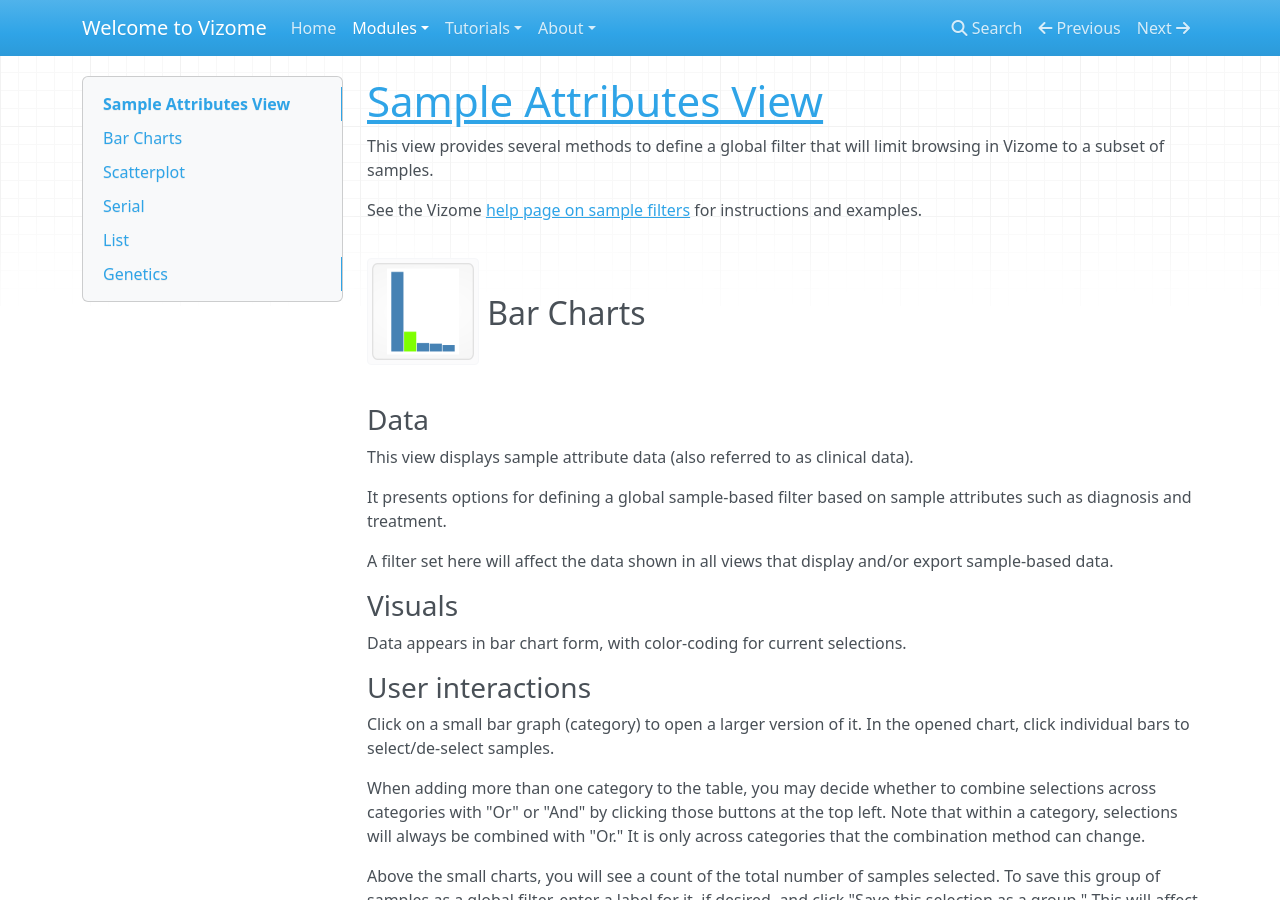
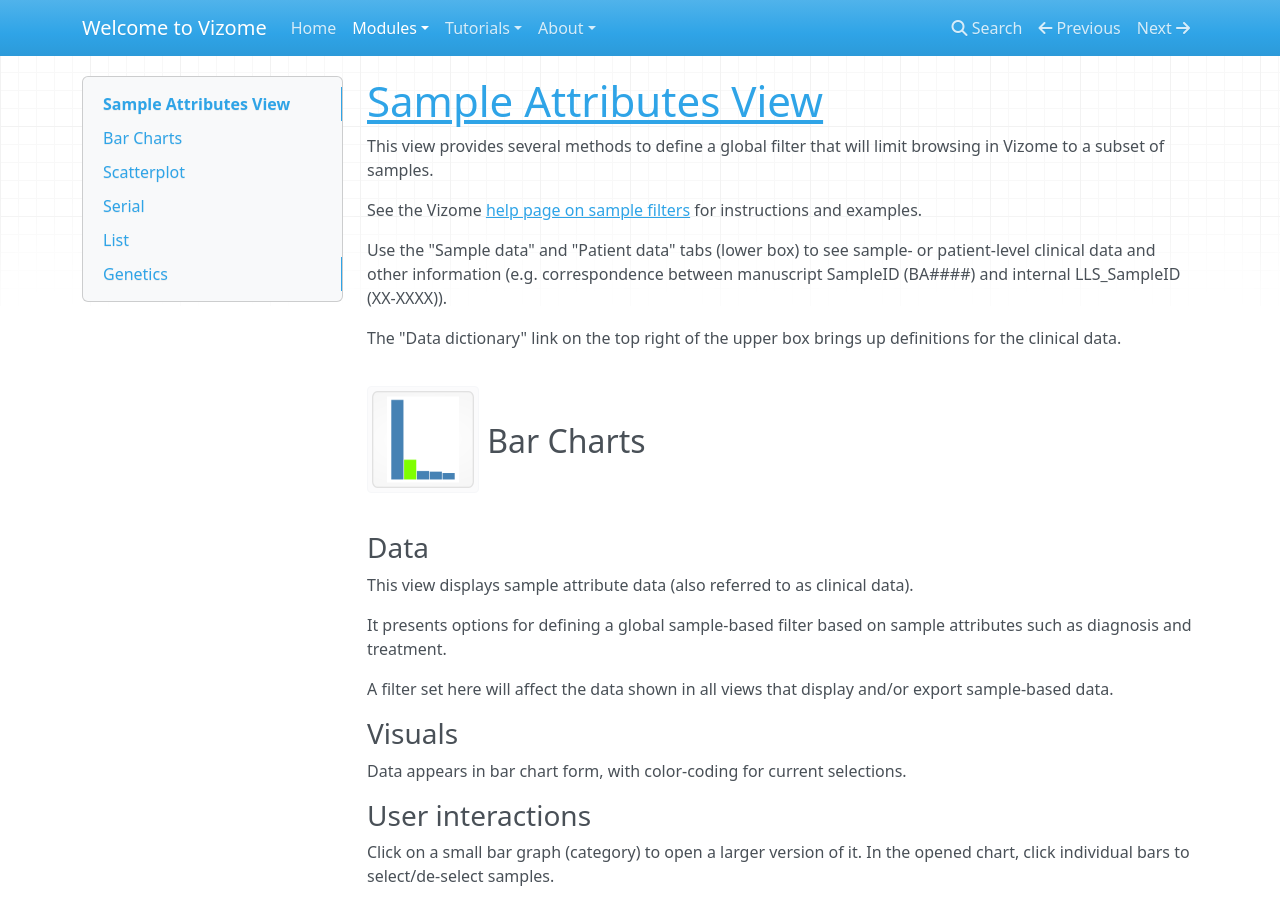
Before and after one commit to lopierra/vizome_docs, an MkDocs documentation site: the page built from docs/samples.md, in a window 1280 px wide and 900 px high. Built offline with MkDocs 1.6.1, drawn with Linux system fonts in a browser that asks for light colours; nearby versions of some CDN libraries; old or Windows-style settings are respelled for this version of MkDocs.

Commit message:
Update samples.md

```diff
--- a/docs/samples.md
+++ b/docs/samples.md
@@ -3,6 +3,10 @@
 This view provides several methods to define a global filter that will limit browsing in Vizome to a subset of samples.
 
 See the Vizome [help page on sample filters](http://www.vizome.org/aml/about_sample_filters/) for instructions and examples.
+
+Use the "Sample data" and "Patient data" tabs (lower box) to see sample- or patient-level clinical data and other information (e.g. correspondence between manuscript SampleID (BA####) and internal LLS_SampleID (XX-XXXX)).
+
+The "Data dictionary" link on the top right of the upper box brings up definitions for the clinical data.
 
 ## ![samples_bar](img/samples_bar.png) Bar Charts
 
```
